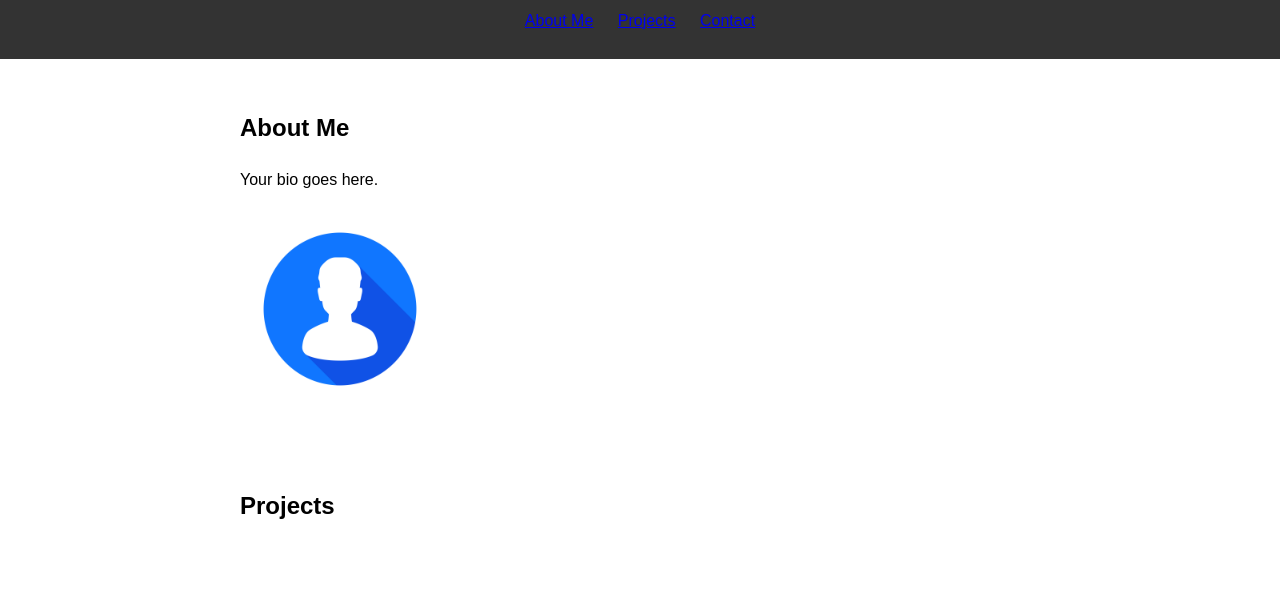
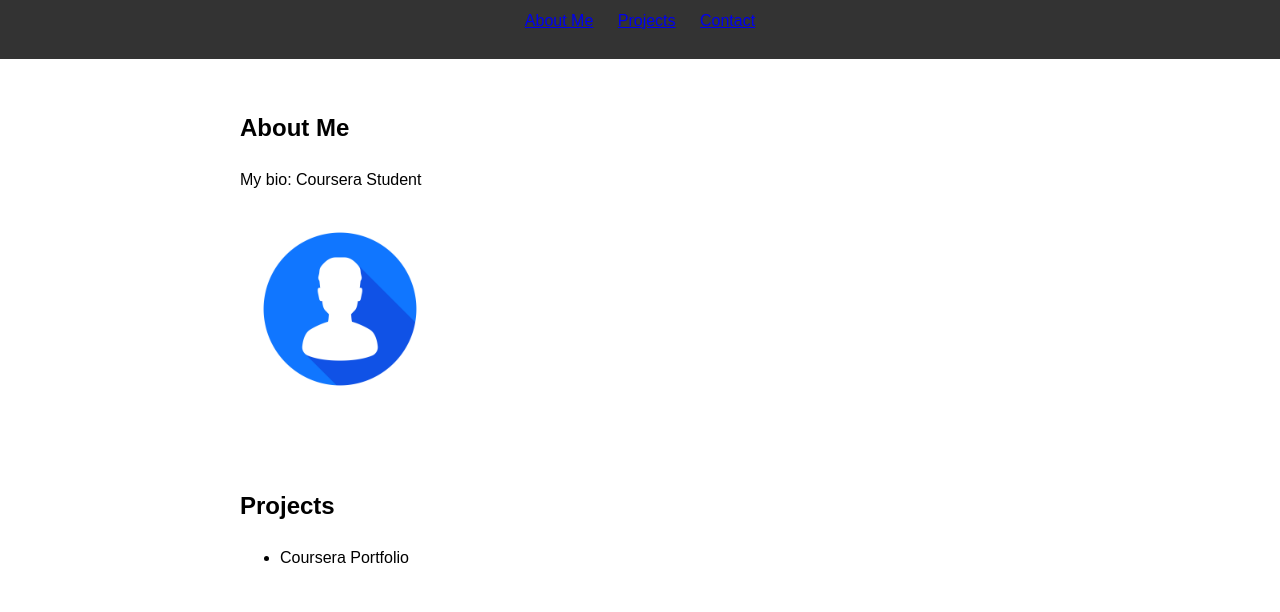
Before and after one commit to JohnX4321/portfolio_course, a website: page index.html in a window 1280 px wide. Shown: the part 122-734 px from the top of the page. Drawn offline with Linux system fonts and the light colour scheme.

Commit message:
Update index.html

```diff
--- a/index.html
+++ b/index.html
@@ -21,12 +21,15 @@
 <main>
     <section id="about" role="region" aria-labelledby="about-heading">
         <h2 id="about-heading">About Me</h2>
-        <p>Your bio goes here.</p>
+        <p>My bio: Coursera Student</p>
         <img id="profile" src="assets/sample.jpg" alt="A photo of Your Name">
     </section>
     <section id="projects" role="region" aria-labelledby="projects-heading">
         <h2 id="projects-heading">Projects</h2>
         <!-- Project entries go here -->
+        <ul>
+            <li>Coursera Portfolio</li>
+        </ul>
     </section>
     <section id="contact" role="region" aria-labelledby="contact-heading">
         <h2 id="contact-heading">Contact</h2>
```
